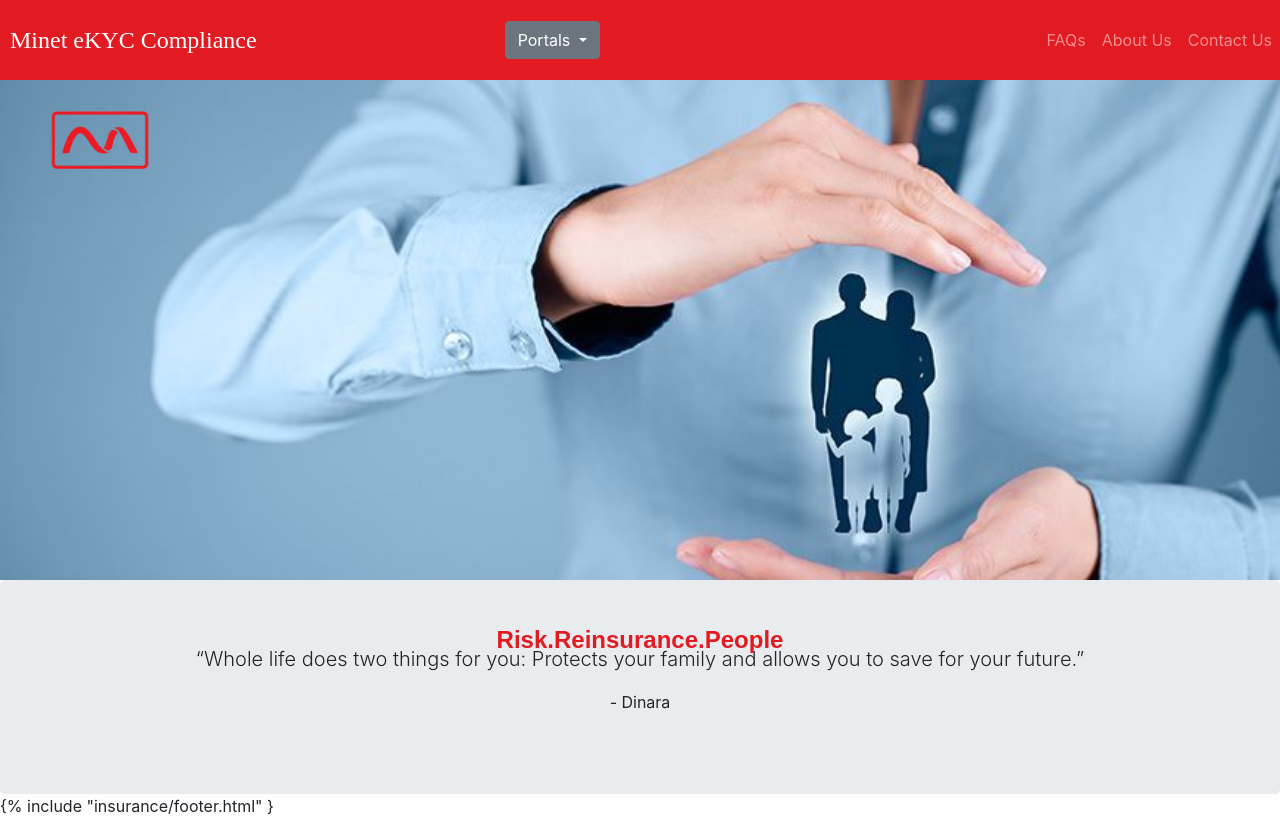
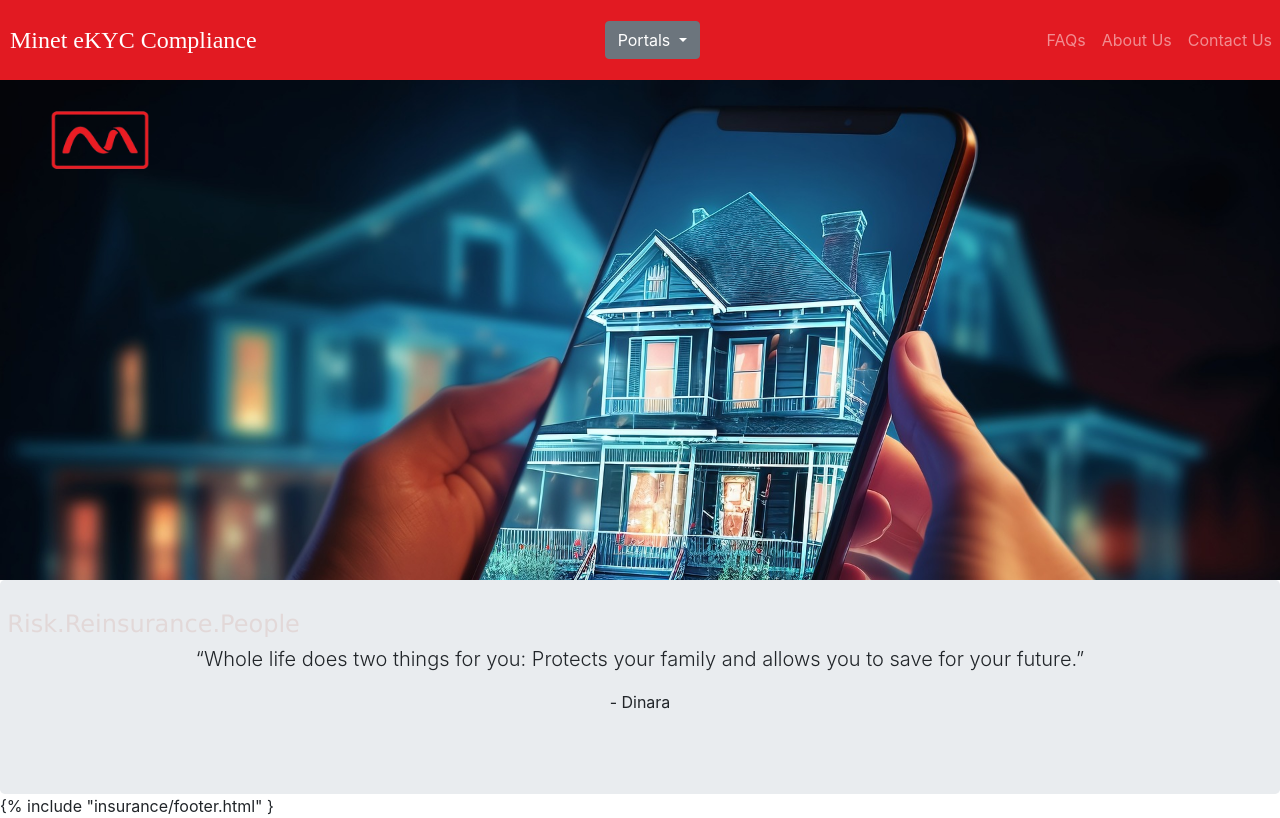
Before and after one commit to Minet-Botswana/Village-Project, a Django app: page / in a window 1280 px wide. Run offline with Django 3.2, Linux system fonts and the light colour scheme; some libraries are stand-ins or nearby versions.

Commit message:
HOMEPAGE FIX

```diff
--- a/templates/insurance/index.html
+++ b/templates/insurance/index.html
@@ -9,7 +9,7 @@
 <style>
   .xyz {
     margin-bottom: 0px;
-    background-image: url('{% static "image/homepage.jpg" %}');
+    background-image: url('{% static "image/HP4.jpg" %}');
     background-size: cover;
     background-repeat: no-repeat;
     margin-top: 20px;
@@ -18,14 +18,22 @@
 
   .cover-text {
     position: absolute;
-    top: 80%; /* Adjust the vertical position as needed */
-    left: 50%; /* Adjust the horizontal position as needed */
+    top: 78%; /* Adjust the vertical position as needed */
+    left: 12%; /* Adjust the horizontal position as needed */
     transform: translate(-50%, -50%);
-    color: #e21a22; /* The Red Colour to be used for the site */
+    /*color: #000000;  The Red Colour to be used for the site */
     font-size: 24px; /* Font size */
-    font-weight: bold;
     text-align: center;
-    font-family: "Titillium Web", sans-serif;
+    margin: auto;
+    font-family: "Lucida Sans Unicode", "Lucida Grande", sans-serif;
+    letter-spacing: 0px;
+    word-spacing: 2px;
+    color: #e2d8d8;
+    font-weight: 400;
+    text-decoration: none solid rgb(68, 68, 68);
+    font-style: normal;
+    font-variant: normal;
+    text-transform: capitalize;
   }
 
   @media (max-width: 768px) {
--- a/templates/insurance/navbar.html
+++ b/templates/insurance/navbar.html
@@ -27,6 +27,7 @@
     }
     .centered-dropdown {
       text-align: center;
+      margin: auto;
     }
   </style>
 </head>
@@ -51,7 +52,7 @@
 
       <div class="collapse navbar-collapse justify-content-between" id="navbarCollapse">
         <div class="navbar-nav">
-          <p style="padding-left: 240px;" class="nav-item nav-link active"></p>
+          <p style="padding-left: 340px;" class="nav-item nav-link active"></p>
           <div class="centered-dropdown">
             <div class="dropdown">
               <button class="btn btn-secondary dropdown-toggle" type="button" id="userTypeDropdown" data-toggle="dropdown" aria-haspopup="true" aria-expanded="false">
```
Also changed, not shown: static/image/HP1-test.jpg (added), static/image/HP1.jpg (added), static/image/HP2.jpg (added), static/image/HP3.jpg (added), static/image/HP4.jpg (added), static/image/HP5.jpg (added).
